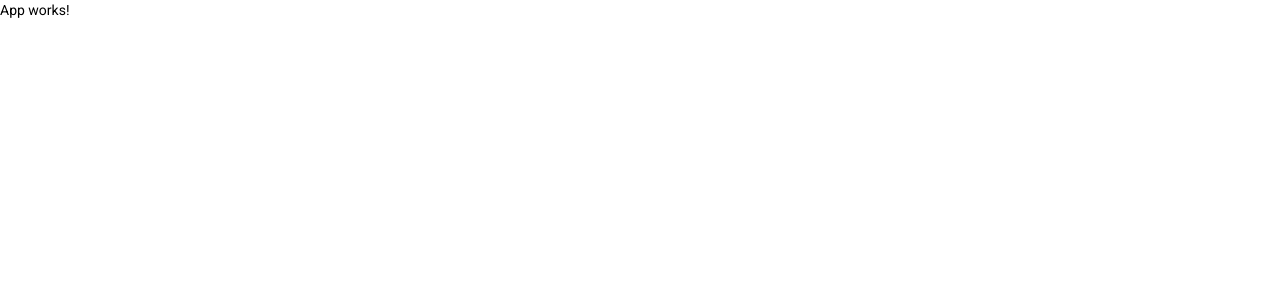
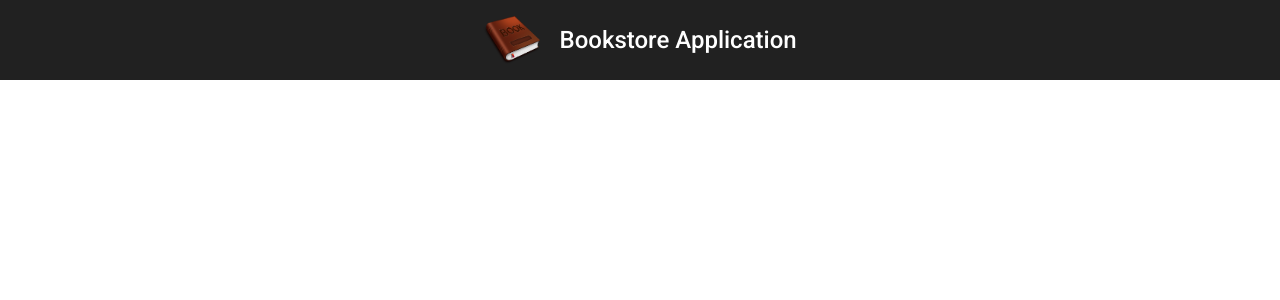
Before and after one commit to eliseunetto/bookstore, an Angular app: page / in a window 1280 px wide. Shown: the top 300 px of the page. Built offline with nearby package versions, Linux system fonts and the light colour scheme.

Commit message:
Componente HEADER

```diff
--- a/src/app/app.component.html
+++ b/src/app/app.component.html
@@ -1 +1 @@
-<p>App works!</p>
+<app-header></app-header>
--- /dev/null
+++ b/src/app/components/template/header/header.component.css
@@ -0,0 +1,18 @@
+.header {
+    justify-content: center;
+    height: 10%;
+}
+
+img {
+    height: 3rem;
+}
+
+span {
+    display: flex;
+    align-items: center;
+}
+
+h1 {
+    padding-left: 1.2rem;
+    font-size: 1.5rem;
+}
--- /dev/null
+++ b/src/app/components/template/header/header.component.html
@@ -0,0 +1,8 @@
+<mat-toolbar class="header">
+    <span>
+        <img src="assets/img/book.png" alt="book">
+    </span>
+    <span>
+        <h1>Bookstore Application</h1>
+    </span>
+</mat-toolbar>
--- /dev/null
+++ b/src/app/components/template/header/header.component.ts
@@ -0,0 +1,15 @@
+import { Component, OnInit } from '@angular/core';
+
+@Component({
+  selector: 'app-header',
+  templateUrl: './header.component.html',
+  styleUrls: ['./header.component.css']
+})
+export class HeaderComponent implements OnInit {
+
+  constructor() { }
+
+  ngOnInit(): void {
+  }
+
+}
--- a/src/styles.css
+++ b/src/styles.css
@@ -1,4 +1,6 @@
 /* You can add global styles to this file, and also import other style files */
 
 html, body { height: 100%; }
-body { margin: 0; font-family: Roboto, "Helvetica Neue", sans-serif; }
+body { margin: 0; font-family: Roboto, "Helvetica Neue", sans-serif;}
+
+@import '@angular/material/prebuilt-themes/purple-green.css';
```
Also changed, not shown: src/app/app.module.ts (+6 -2 lines), src/assets/img/book.png (added).
